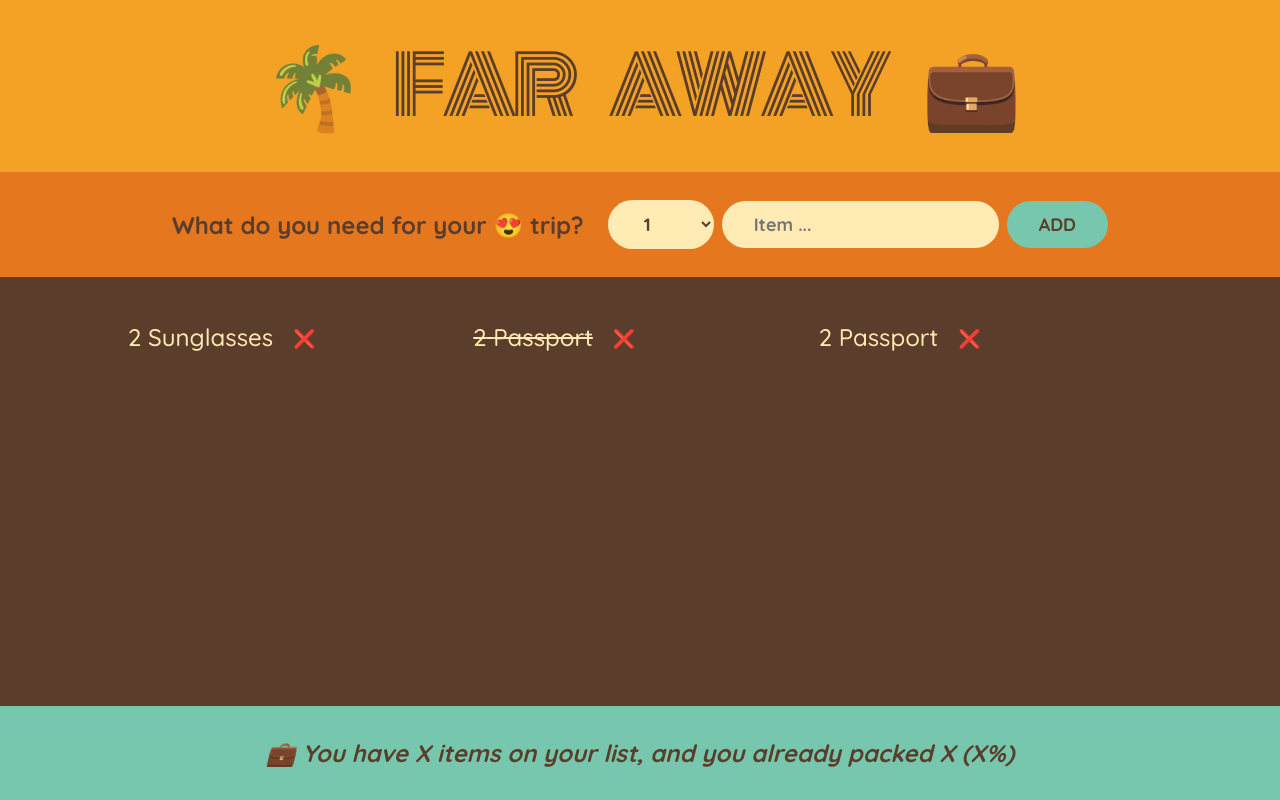
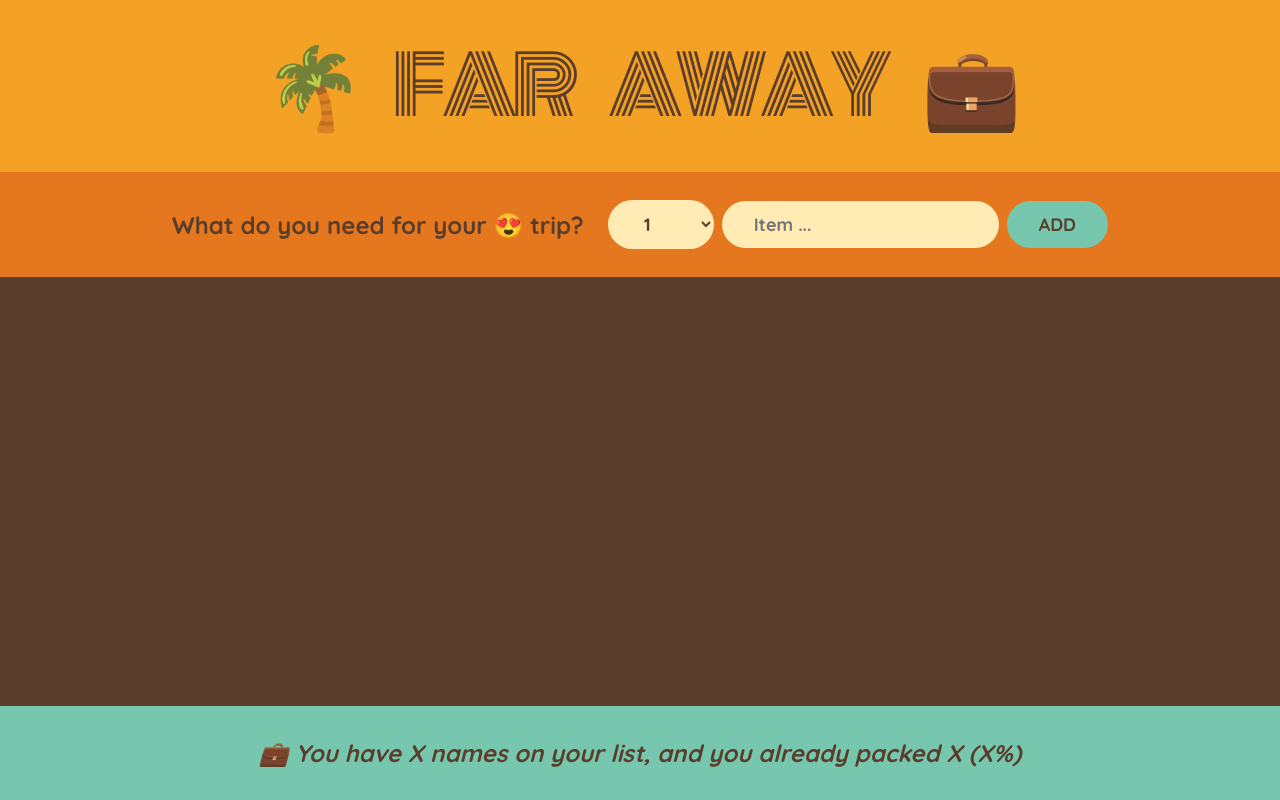
Before and after one commit to WawanWidiantara/travel-list, a React (Create React App) app: page / in a window 1280 px wide. Built offline with nearby package versions, Linux system fonts and the light colour scheme.

Commit message:
Refactor form component and add item functionality

```diff
--- a/src/App.js
+++ b/src/App.js
@@ -1,17 +1,17 @@
 import React, { useState } from "react";
 
-const initialItems = [
-  { id: 1, name: "Sunglasses", quantity: 2, packed: false },
-  { id: 2, name: "Passport", quantity: 2, packed: true },
-  { id: 3, name: "Passport", quantity: 2, packed: false },
-];
+export default function App() {
+  const [items, setItems] = useState([]);
 
-export default function App() {
+  function handleAddItem(item) {
+    setItems((items) => [...items, item]);
+  }
+
   return (
     <div className="app">
       <Logo />
-      <Form />
-      <PackingList />
+      <Form onAddItem={handleAddItem} />
+      <PackingList items={items} />
       <Stats />
     </div>
   );
@@ -21,23 +21,25 @@ function Logo() {
   return <h1>🌴 Far Away 💼</h1>;
 }
 
-function Form() {
-  const [items, setItems] = useState("");
+function Form({ onAddItem }) {
+  const [names, setNames] = useState("");
   const [quantity, setQuantity] = useState(1);
 
   function handleSubmit(event) {
     event.preventDefault();
     const newItem = {
       id: Date.now(),
-      name: items,
+      name: names,
       quantity: quantity,
       packed: false,
     };
 
+    onAddItem(newItem);
+
     console.log(newItem);
 
-    if (!items) return;
-    setItems("");
+    if (!names) return;
+    setNames("");
     setQuantity(1);
   }
 
@@ -59,19 +61,19 @@ function Form() {
       <input
         type="text"
         placeholder="Item ..."
-        value={items}
-        onChange={(e) => setItems(e.target.value)}
+        value={names}
+        onChange={(e) => setNames(e.target.value)}
       />
       <button>Add</button>
     </form>
   );
 }
 
-function PackingList() {
+function PackingList({ items }) {
   return (
     <div className="list">
       <ul>
-        {initialItems.map((item) => (
+        {items.map((item) => (
           <Items item={item} key={item.id} />
         ))}
       </ul>
@@ -93,7 +95,7 @@ function Items({ item }) {
 function Stats() {
   return (
     <footer className="stats">
-      <em>💼 You have X items on your list, and you already packed X (X%)</em>
+      <em>💼 You have X names on your list, and you already packed X (X%)</em>
     </footer>
   );
 }
```
